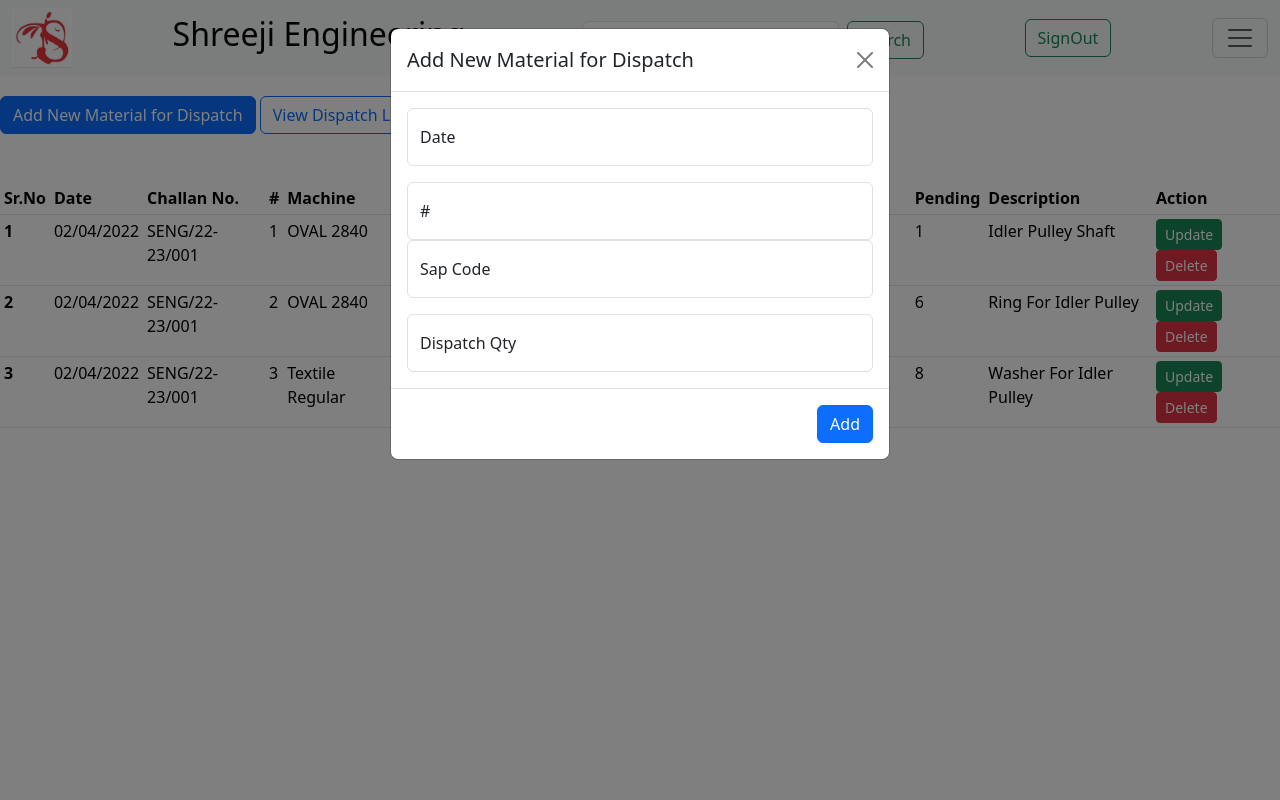
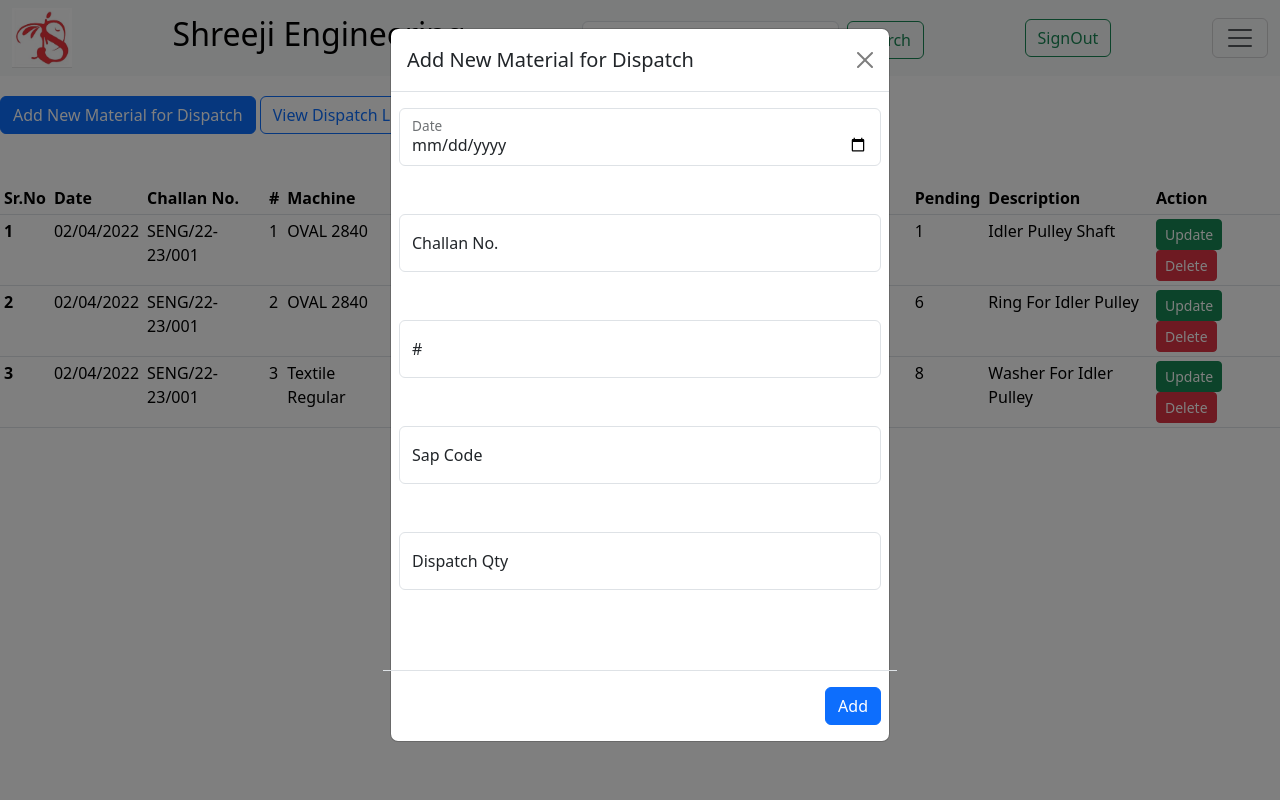
Before and after one commit to joey2310/shreejiengg, a PHP site: page /dispatch.php in a window 1280 px wide, after a click on "Add New Material for Dispatch". Run offline with PHP 8.4, Linux system fonts and the light colour scheme.

Commit message:
dispatch add new data to db created

```diff
--- a/dispatch.php
+++ b/dispatch.php
@@ -66,27 +66,33 @@
         <h1 class="modal-title fs-5" id="exampleModalLabel">Add New Material for Dispatch</h1>
         <button type="button" class="btn-close" data-bs-dismiss="modal" aria-label="Close"></button>
       </div>
+      <form class="row g-3" action="dispatch1.php" onsubmit="return isvalid()" method ="POST">
       <div class="modal-body">
-      <div class="form-floating mb-3">
-  <input type="text" class="form-control" id="floatingInput" placeholder="name@example.com">
+      <div class="form-floating mb-5">
+  <input type="date" class="form-control" id="floatingInput" name="date" placeholder="name@example.com">
   <label for="floatingInput">Date</label>
 </div>
-<div class="form-floating">
-  <input type="text" class="form-control" id="floatingPassword" placeholder="Password">
+<div class="form-floating mb-5">
+  <input type="text" class="form-control" id="floatingPassword" name="challan" placeholder="Password">
+  <label for="floatingPassword">Challan No.</label>
+</div>
+<div class="form-floating mb-5">
+  <input type="number" class="form-control" id="floatingPassword" name="num" placeholder="Password">
   <label for="floatingPassword">#</label>
 </div>
-<div class="form-floating mb-3">
-  <input type="text" class="form-control" id="floatingInput" placeholder="name@example.com">
+<div class="form-floating mb-5">
+  <input type="text" class="form-control" id="floatingInput" name="sap" placeholder="name@example.com">
   <label for="floatingInput">Sap Code</label>
 </div>
-<div class="form-floating">
-  <input type="text" class="form-control" id="floatingPassword" placeholder="Password">
+<div class="form-floating mb-5">
+  <input type="text" class="form-control" id="floatingPassword" name="dispatchqty" placeholder="Password">
   <label for="floatingPassword">Dispatch Qty</label>
 </div>
       </div>
       <div class="modal-footer">
-        <button type="button" class="btn btn-primary">Add</button>
+        <button type="submit" name="submit" class="btn btn-primary">Add</button>
       </div>
+</form>
     </div>
   </div>
 </div>
```
Also changed, not shown: dispatch1.php (added, +14 -0 lines).
